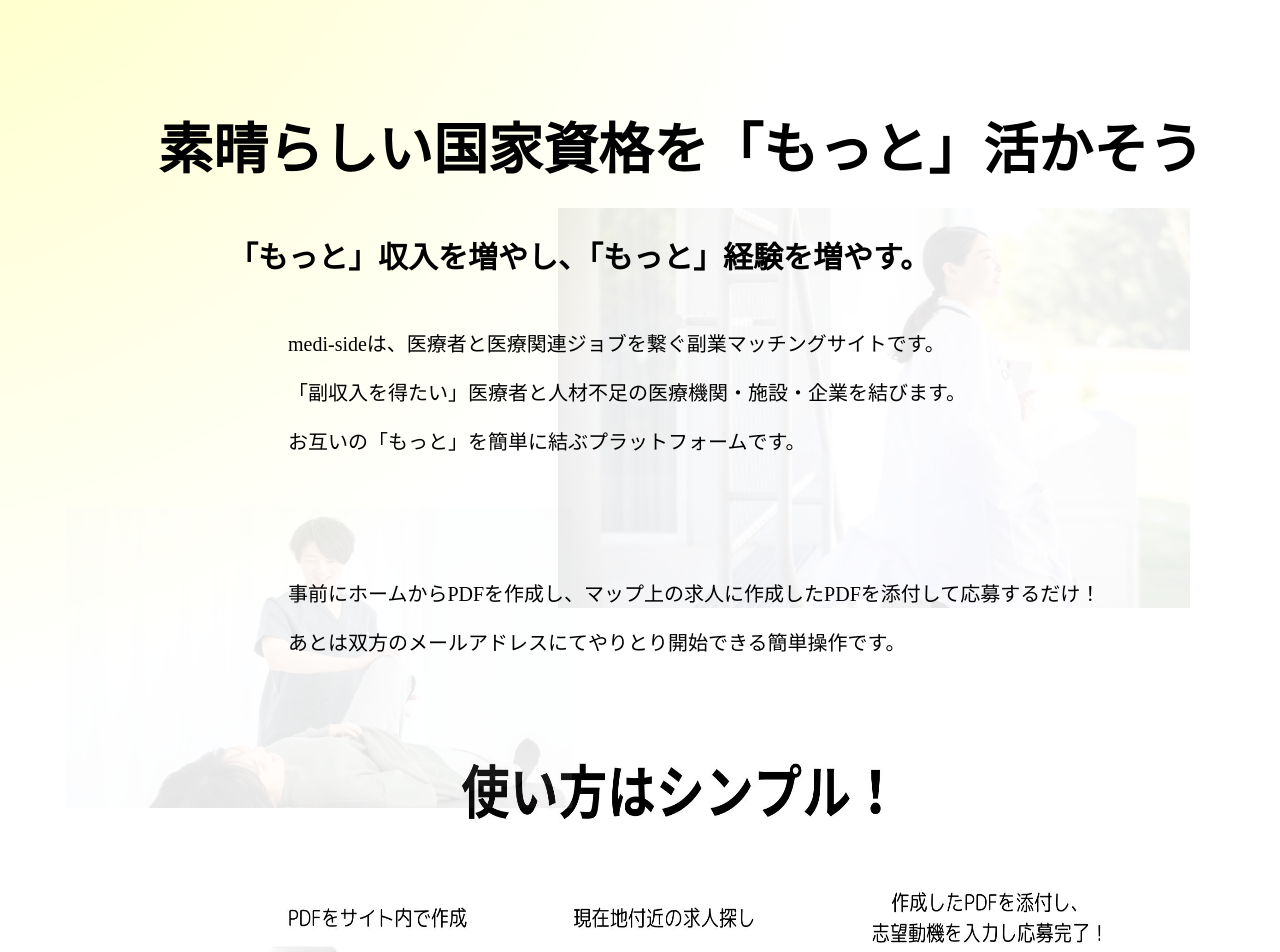
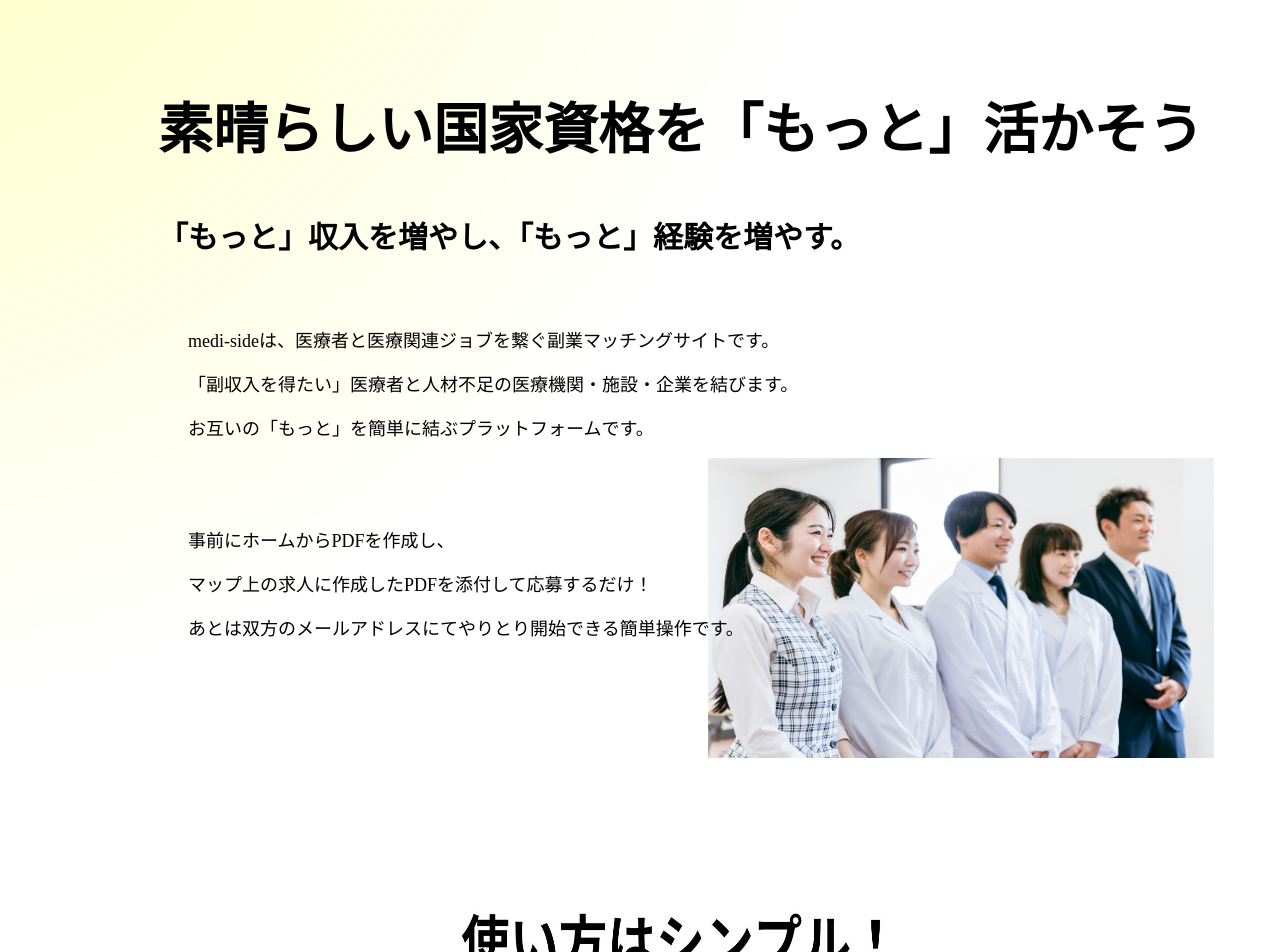
Before and after one commit to kekke1220/sotsusample, a PHP site: page /sotsusample/medi_side.php in a window 1280 px wide. Shown: the top 952 px of the page. Run offline with PHP 8.4, Linux system fonts and the light colour scheme.

Commit message:
諸々変更

```diff
--- a/medi_side.css
+++ b/medi_side.css
@@ -29,7 +29,7 @@
 
 h1 {
     position: absolute;
-    top: 60px; /* 位置を調整 */
+    top: 40px; /* 位置を調整 */
     left: 150px; /* 位置を調整 */
     font-size: 55px;
     opacity: 1; /* 常に表示 */
@@ -37,8 +37,8 @@ h1 {
 
 h2 {
     position: absolute;
-    top: 200px; /* 位置を調整 */
-    left: 220px; /* 位置を調整 */
+    top: 180px; /* 位置を調整 */
+    left: 150px; /* 位置を調整 */
     font-size: 30px;
     opacity: 1; /* 常に表示 */
 }
@@ -46,13 +46,13 @@ h2 {
 .text, .howtouse {
     position: absolute;
     top: 300px; /* .text の開始位置を調整 */
-    left: 280px; /* 位置を調整 */
-    font-size: 20px;
+    left: 180px; /* 位置を調整 */
+    font-size: 18px;
     opacity: 1; /* 常に表示 */
 }
 
 .howtouse {
-    top: 550px; /* .howtouse の開始位置を調整 */
+    top: 500px; /* .howtouse の開始位置を調整 */
 }
 
 /* アニメーションの定義は以前のままで良いため、ここでは省略します */
@@ -89,7 +89,7 @@ h2 {
     transform: translateX(-100%);
 }
 
-.text p, .howtouse p{
+.text p, .howtouse p, .img3 {
     animation: fadeIn 2s ease-out 1.5s forwards;
 }
 
@@ -105,14 +105,7 @@ h2 {
 
 .img3 {
     position: relative;
-    margin-top: 200px;
-    margin-left: 550px;
+    margin-top: 450px;
+    margin-left: 700px;
     opacity: 10%;
 }
-
-.img4 {
-    position: absolute;
-    margin-top: 500px;
-    right: 700px;
-    opacity: 10%;
-}
--- a/medi_side.php
+++ b/medi_side.php
@@ -13,8 +13,7 @@
   <!-- コンテンツ -->
 </div>
 
-<img src="28129454_s.jpg" alt="背景" class="img3" width="50%" height="400px">
-<img src="28420016_s.jpg" alt="背景" class="img4" width="40%" height="300px">
+<img src="25102633_l.jpg" alt="背景" class="img3" width="40%" height="300px">
 
 <h1>素晴らしい国家資格を「もっと」活かそう</h1>
 <h2>「もっと」収入を増やし、「もっと」経験を増やす。</h2>
@@ -26,7 +25,8 @@
  </div>
 
  <div class="howtouse">
-    <p>事前にホームからPDFを作成し、マップ上の求人に作成したPDFを添付して応募するだけ！</p>
+    <p>事前にホームからPDFを作成し、</p>
+    <p>マップ上の求人に作成したPDFを添付して応募するだけ！</p>
     <p>あとは双方のメールアドレスにてやりとり開始できる簡単操作です。</p>
  </div>
 
```
Also changed, not shown: 25102633_l.jpg (added).
